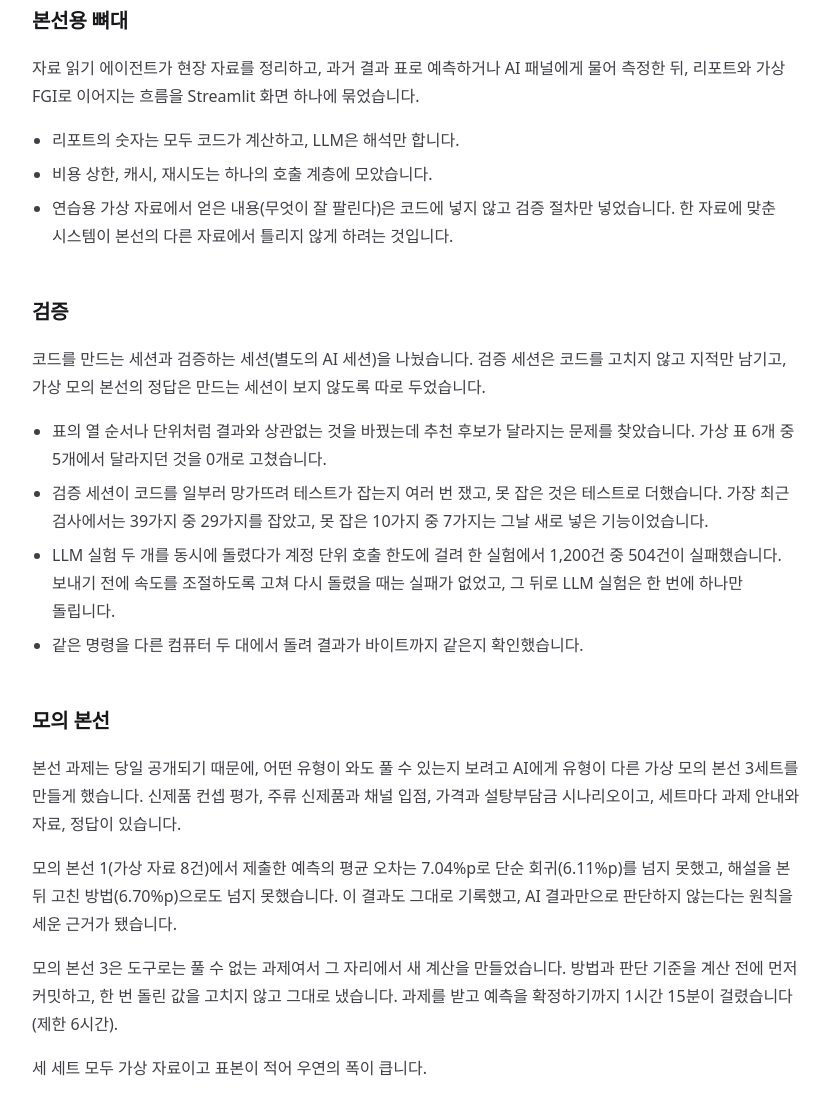
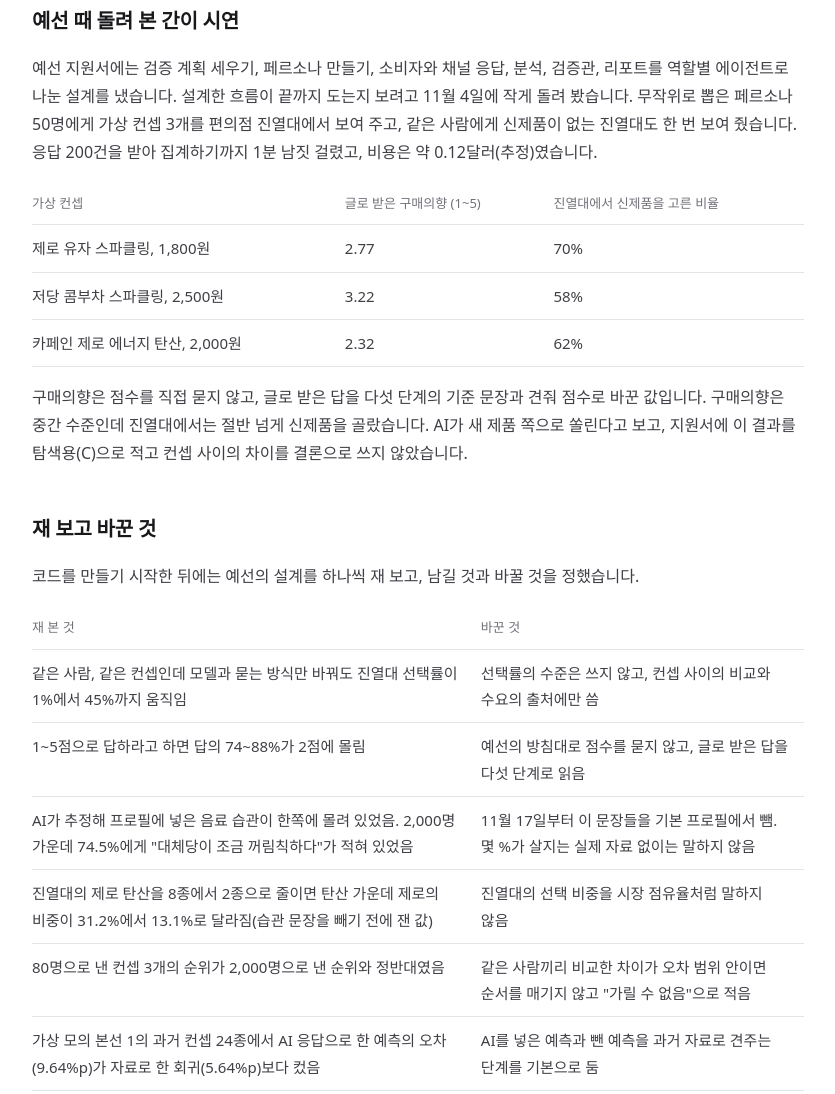
Before and after one commit to happy-panda-3108/happy-panda-3108.github.io, a plain HTML site: page projects/vshelf.html in a window 1280 px wide. Shown: the part 1124-2218 px from the top of the page, without its empty margins (222-1057 px from the left). Drawn offline with Linux system fonts and the light colour scheme; a web font is replaced by a local one.

Commit message:
V-Shelf: 예선 간이 시연과 실험 이후 변경한 것 추가

```diff
--- a/projects/vshelf.html
+++ b/projects/vshelf.html
@@ -48,6 +48,36 @@
           <li>페르소나는 NVIDIA Nemotron-Personas-Korea(CC BY 4.0)에서 무작위로 뽑았습니다.</li>
         </ul>
 
+        <h2>예선 때 돌려 본 간이 시연</h2>
+        <p>예선 지원서에는 검증 계획 세우기, 페르소나 만들기, 소비자와 채널 응답, 분석, 검증관, 리포트를 역할별 에이전트로 나눈 설계를 냈습니다. 설계한 흐름이 끝까지 도는지 보려고 11월 4일에 작게 돌려 봤습니다. 무작위로 뽑은 페르소나 50명에게 가상 컨셉 3개를 편의점 진열대에서 보여 주고, 같은 사람에게 신제품이 없는 진열대도 한 번 보여 줬습니다. 응답 200건을 받아 집계하기까지 1분 남짓 걸렸고, 비용은 약 0.12달러(추정)였습니다.</p>
+        <div class="table-wrap">
+          <table>
+            <thead><tr><th>가상 컨셉</th><th>글로 받은 구매의향 (1~5)</th><th>진열대에서 신제품을 고른 비율</th></tr></thead>
+            <tbody>
+              <tr><td>제로 유자 스파클링, 1,800원</td><td>2.77</td><td>70%</td></tr>
+              <tr><td>저당 콤부차 스파클링, 2,500원</td><td>3.22</td><td>58%</td></tr>
+              <tr><td>카페인 제로 에너지 탄산, 2,000원</td><td>2.32</td><td>62%</td></tr>
+            </tbody>
+          </table>
+        </div>
+        <p>구매의향은 점수를 직접 묻지 않고, 글로 받은 답을 다섯 단계의 기준 문장과 견줘 점수로 바꾼 값입니다. 구매의향은 중간 수준인데 진열대에서는 절반 넘게 신제품을 골랐습니다. AI가 새 제품 쪽으로 쏠린다고 보고, 지원서에 이 결과를 탐색용(C)으로 적고 컨셉 사이의 차이를 결론으로 쓰지 않았습니다.</p>
+
+        <h2>재 보고 바꾼 것</h2>
+        <p>코드를 만들기 시작한 뒤에는 예선의 설계를 하나씩 재 보고, 남길 것과 바꿀 것을 정했습니다.</p>
+        <div class="table-wrap">
+          <table>
+            <thead><tr><th>재 본 것</th><th>바꾼 것</th></tr></thead>
+            <tbody>
+              <tr><td>같은 사람, 같은 컨셉인데 모델과 묻는 방식만 바꿔도 진열대 선택률이 1%에서 45%까지 움직임</td><td>선택률의 수준은 쓰지 않고, 컨셉 사이의 비교와 수요의 출처에만 씀</td></tr>
+              <tr><td>1~5점으로 답하라고 하면 답의 74~88%가 2점에 몰림</td><td>예선의 방침대로 점수를 묻지 않고, 글로 받은 답을 다섯 단계로 읽음</td></tr>
+              <tr><td>AI가 추정해 프로필에 넣은 음료 습관이 한쪽에 몰려 있었음. 2,000명 가운데 74.5%에게 "대체당이 조금 꺼림칙하다"가 적혀 있었음</td><td>11월 17일부터 이 문장들을 기본 프로필에서 뺌. 몇 %가 살지는 실제 자료 없이는 말하지 않음</td></tr>
+              <tr><td>진열대의 제로 탄산을 8종에서 2종으로 줄이면 탄산 가운데 제로의 비중이 31.2%에서 13.1%로 달라짐(습관 문장을 빼기 전에 잰 값)</td><td>진열대의 선택 비중을 시장 점유율처럼 말하지 않음</td></tr>
+              <tr><td>80명으로 낸 컨셉 3개의 순위가 2,000명으로 낸 순위와 정반대였음</td><td>같은 사람끼리 비교한 차이가 오차 범위 안이면 순서를 매기지 않고 "가릴 수 없음"으로 적음</td></tr>
+              <tr><td>가상 모의 본선 1의 과거 컨셉 24종에서 AI 응답으로 한 예측의 오차(9.64%p)가 자료로 한 회귀(5.64%p)보다 컸음</td><td>AI를 넣은 예측과 뺀 예측을 과거 자료로 견주는 단계를 기본으로 둠</td></tr>
+            </tbody>
+          </table>
+        </div>
+
         <h2>본선용 뼈대</h2>
         <p>자료 읽기 에이전트가 현장 자료를 정리하고, 과거 결과 표로 예측하거나 AI 패널에게 물어 측정한 뒤, 리포트와 가상 FGI로 이어지는 흐름을 Streamlit 화면 하나에 묶었습니다.</p>
         <ul>
```
